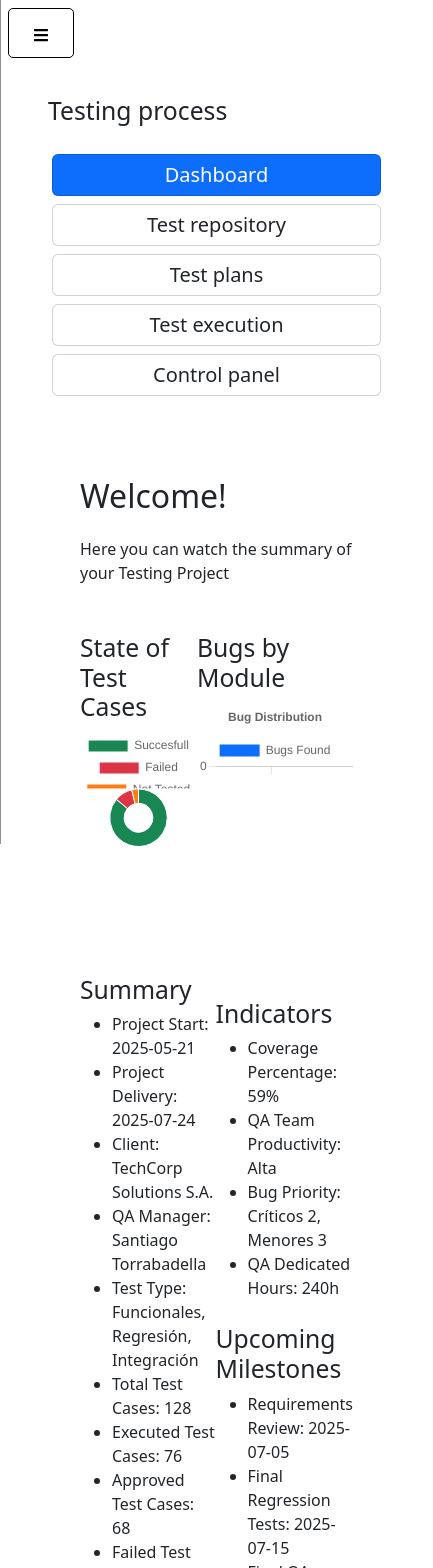
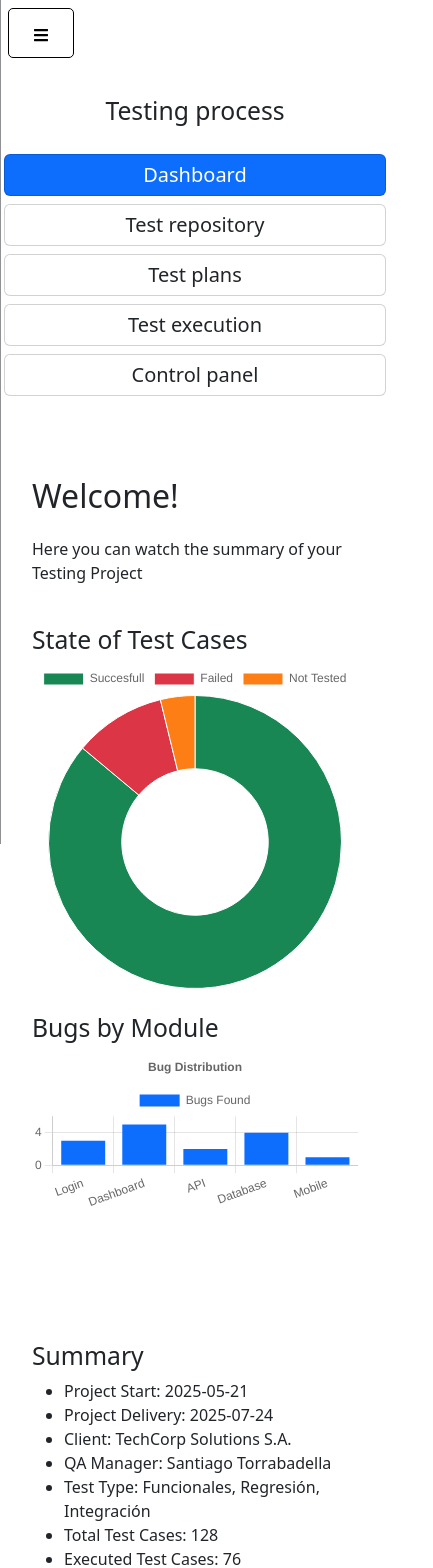
Before and after one commit to santiagen25/nextest-frontend, a React (Create React App) app: page /testing-process in a window 390 px wide. Shown: the top 1568 px of the page, 433 px wide, since content can reach past the window. Built offline with nearby package versions, Linux system fonts and the light colour scheme.

Commit message:
responsive updates

```diff
--- a/src/App.css
+++ b/src/App.css
@@ -143,6 +143,12 @@ form.adaptedForm {
 	}
 }
 
+@media (min-width:768px) {
+	.input-group.w-md-50 {
+		width: 50% !important;
+	}
+}
+
 @media (min-width: 1024px) {
 	.container {
 		max-width: 800px;
--- a/src/components/Sidebar25.js
+++ b/src/components/Sidebar25.js
@@ -10,7 +10,7 @@ export default function Sidebar25() {
 		<>
 			{/* Botón hamburguesa para móviles */}
 			<button
-				className="btn btn-dark d-md-none position-absolute m-2"
+				className="btn btn-dark d-md-none position-fixed m-2"
 				style={{ zIndex: 1100, width: 'auto' }}
 				onClick={toggleSidebar}>
 				<FaBars />
@@ -19,7 +19,7 @@ export default function Sidebar25() {
 			{/* Sidebar móvil */}
 			<div
 				className={`padding-for-sidebar bg-dark text-white vh-100 d-flex flex-column align-items-center
-					position-absolute start-0 w-75 d-md-none sidebar-transition
+					position-fixed start-0 w-75 d-md-none sidebar-transition
 					${isOpen ? 'sidebar-visible' : 'sidebar-hidden'}
 				`}
 				style={{ zIndex: 1000 }}>
--- a/src/components/SidebarTest25.js
+++ b/src/components/SidebarTest25.js
@@ -10,7 +10,7 @@ export default function SidebarTest25() {
 		<>
 			{/* Botón hamburguesa para móviles */}
 			<button
-				className="btn btn-dark d-md-none position-absolute m-2"
+				className="btn btn-dark d-md-none position-fixed m-2"
 				style={{ zIndex: 1100, width: 'auto' }}
 				onClick={toggleSidebar}>
 				<FaBars />
@@ -19,7 +19,7 @@ export default function SidebarTest25() {
 			{/* Sidebar móvil */}
 			<div
 				className={`padding-for-sidebar bg-dark text-white vh-100 d-flex flex-column align-items-center
-					position-absolute start-0 w-75 d-md-none sidebar-transition
+					position-fixed start-0 w-75 d-md-none sidebar-transition
 					${isOpen ? 'sidebar-visible' : 'sidebar-hidden'}
 				`}
 				style={{ zIndex: 1000 }}>
--- a/src/pages/DashboardTest.js
+++ b/src/pages/DashboardTest.js
@@ -52,19 +52,19 @@ export default function DashboardTest() {
 				<h1>{t('dashboard.bienvenido')}</h1>
 				<p>{t('dashboard.aquiPodrasVerElResumen')}</p>
 
-				<div className="d-flex justify-content-between">
-					<div style={{ minWidth: '25vw', maxWidth: '30vw', marginTop: '2rem' }}>
+				<div className="d-flex flex-column flex-md-row justify-content-between">
+					<div className="w-100 w-md-25 mt-4">
 						<h2>{t('dashboard.estadoDeCasosDePrueba')}</h2>
 						<Doughnut data={data} />
 					</div>
 
-					<div style={{ minWidth: '30vw', maxWidth: '40vw', marginTop: '2rem' }}>
+					<div className="w-100 w-md-40 mt-4">
 						<h2>{t('dashboard.bugsPorModulo')}</h2>
 						<Bar data={bugsPorModulo} options={{ responsive: true, plugins: { legend: { position: 'top' }, title: { display: true, text: t('dashboard.distribucionDeBugs') } } }} />
 					</div>
 				</div>
 
-				<div className="d-flex justify-content-between" style={{ marginTop: '8rem' }}>
+				<div className="d-flex flex-column flex-md-row justify-content-between" style={{ marginTop: '8rem' }}>
 					<div>
 						<h2>{t('dashboard.resumen')}</h2>
 						<ul>
--- a/src/pages/TestPlans.js
+++ b/src/pages/TestPlans.js
@@ -93,7 +93,7 @@ export default function TestPlans() {
 			<div className="w-100">
 				<h2>{t('testPlans.title')}</h2>
 
-				<div className="input-group w-50 mt-4 mb-4">
+				<div className="input-group w-100 w-md-50 mt-4 mb-4">
 					<input
 						type="text"
 						className="form-control"
@@ -106,7 +106,7 @@ export default function TestPlans() {
 					</button>
 				</div>
 
-				<div className="input-group w-50 mb-4">
+				<div className="input-group w-100 w-md-50 mb-4">
 					<span className="input-group-text">
 						<FaSearch />
 					</span>
--- a/src/pages/TestRepository.js
+++ b/src/pages/TestRepository.js
@@ -79,7 +79,7 @@ export default function TestRepository() {
 			<div className="w-100">
 				<h2>{t('testRepository.title')}</h2>
 
-				<div className="input-group w-50 mt-4 mb-4">
+				<div className="input-group w-100 w-md-50 mt-4 mb-4">
 					<input
 						type="text"
 						className="form-control"
--- a/src/pages/TestingProcess.js
+++ b/src/pages/TestingProcess.js
@@ -25,8 +25,8 @@ export default function TestingProcess() {
 				<div className="bg-dark">
 					<SidebarTest25 />
 				</div>
-				<main className="flex-grow-1 p-5 mt-5 mt-md-0">
-					<h2>{t('testingProcess.title')}</h2>
+				<main className="flex-grow-1 p-0 pt-5 p-md-5 mt-5 mt-md-0">
+					<h2 className="text-md-left text-center">{t('testingProcess.title')}</h2>
 
 					<div className="d-flex justify-content-between mt-4 w-100 flex-wrap flex-md-nowrap">
 						{modules.map(mod => (
```
